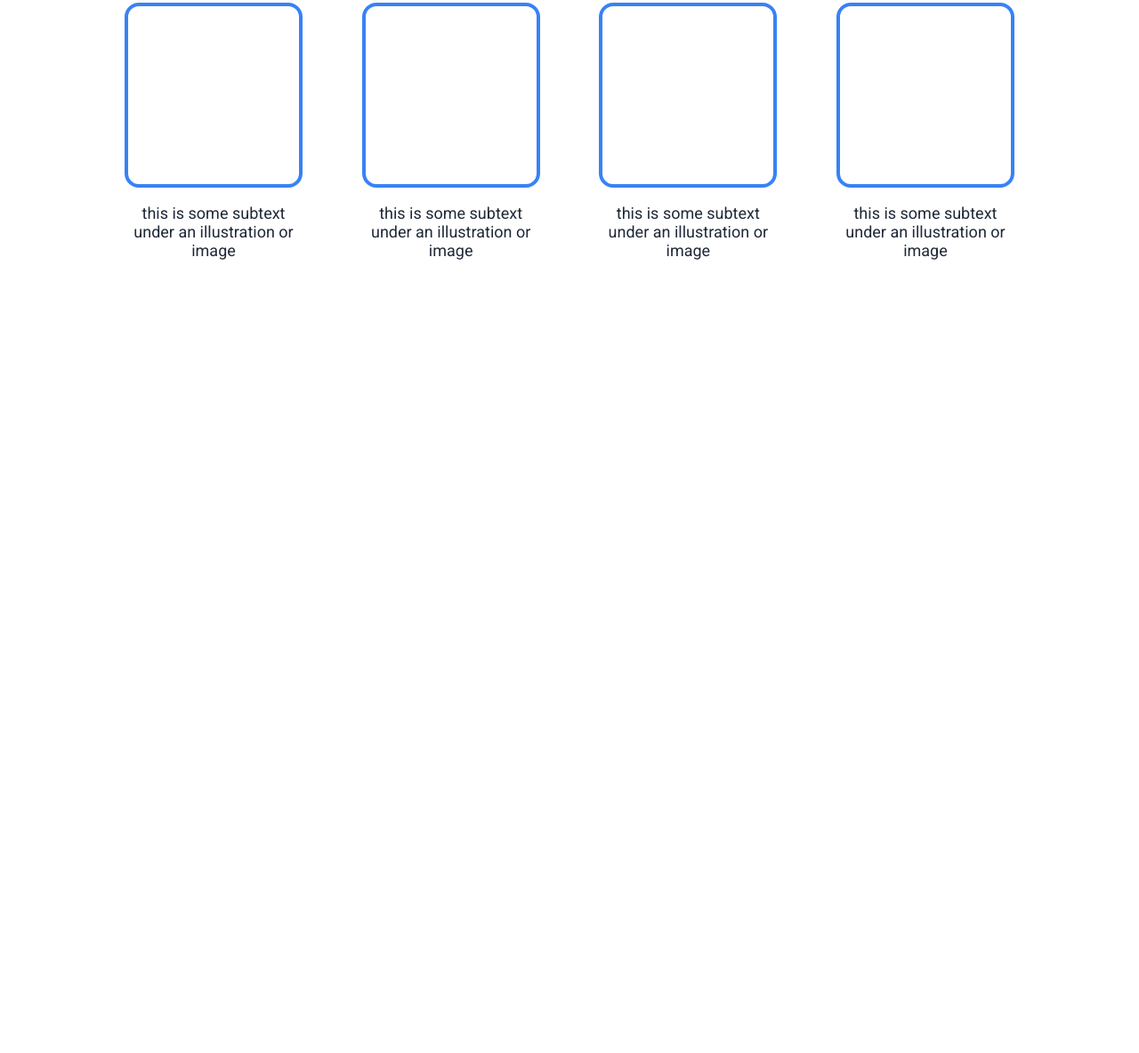
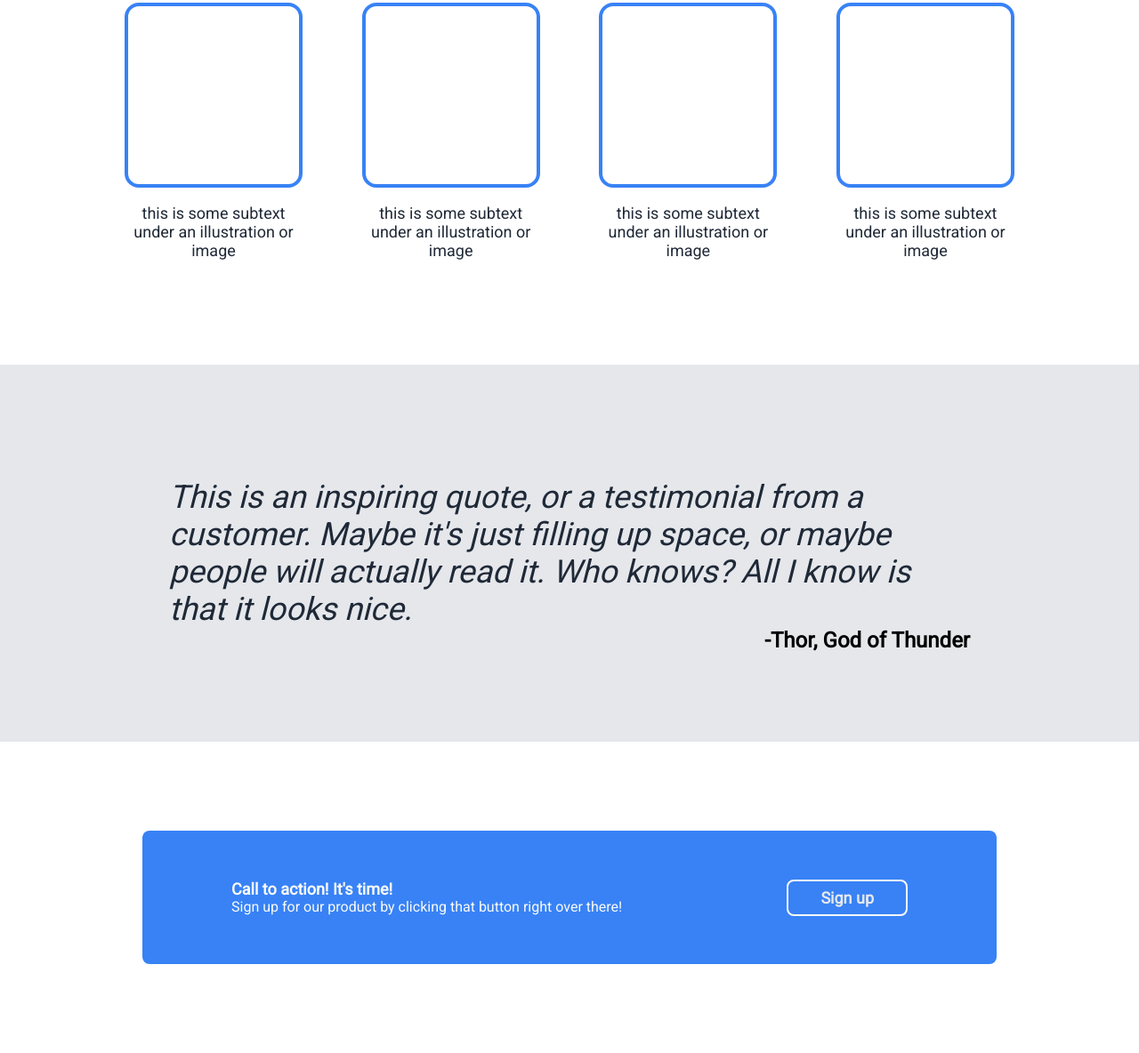
Before and after one commit to jasperket/odin-landing-page, a plain HTML site: page index.html in a window 1280 px wide. Shown: the part 839-2023 px from the top of the page at 89% size. Before the commit the page ends 1249 px from the top, so only its background shows below. Drawn offline with Linux system fonts and the light colour scheme.

Commit message:
Finished quote and sign up main sections

```diff
--- a/index.html
+++ b/index.html
@@ -53,6 +53,22 @@
             </div>
         </div>
     </main>
+    <main id="quote">
+        <div id="quote-wrapper">
+            <p>This is an inspiring quote, or a testimonial from a customer. Maybe it's just filling up space, or maybe
+                people will actually read it. Who knows? All I know is that it looks nice.</p>
+            <div>-Thor, God of Thunder</div>
+        </div>
+    </main>
+    <main id="sign-up">
+        <div id="container">
+            <div>
+                <h4>Call to action! It's time!</h4>
+                <p>Sign up for our product by clicking that button right over there!</p>
+            </div>
+            <button>Sign up</button>
+        </div>
+    </main>
 </body>
 
 </html>
--- a/style.css
+++ b/style.css
@@ -122,3 +122,67 @@ h2 {
     font-size: 18px;
     color: #1f2937;
 }
+
+#quote {
+    background-color: #e5e7eb;
+    display: flex;
+    justify-content: center;
+}
+
+#quote-wrapper {
+    width: 900px;
+    padding-top: 128px;
+    padding-bottom: 100px;
+}
+
+#quote-wrapper p {
+    font-size: 36px;
+    font-weight: 100;
+    font-style: italic;
+    color: #1f2937;
+    margin: 0;
+}
+
+#quote-wrapper div {
+    text-align: right;
+    font-size: 24px;
+    font-weight: bold;
+}
+
+#sign-up {
+    display: flex;
+    justify-content: center;
+    align-items: center;
+    padding: 100px;
+}
+
+#container {
+    box-sizing: border-box;
+    height: 150px;
+    background-color: #3882f6;
+    width: 75vw;
+    display: flex;
+    justify-content: space-between;
+    border-radius: 8px;
+    align-items: center;
+    padding-inline:100px;
+}
+
+h4, #container div p {
+    margin: 0;
+}
+
+#container button {
+    border: 2px solid #f9faf8;
+    font-weight: bold;
+}
+
+h4 {
+    font-size: 18px;
+    font-weight: bold;
+    color: #f9faf8;
+}
+
+#container p {
+    color: #f9faf8;
+}
```
